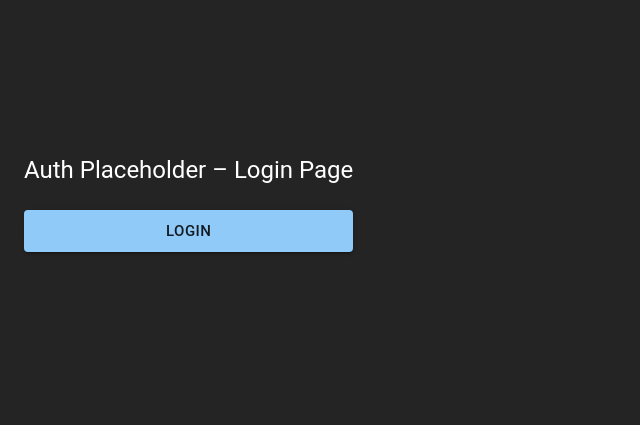
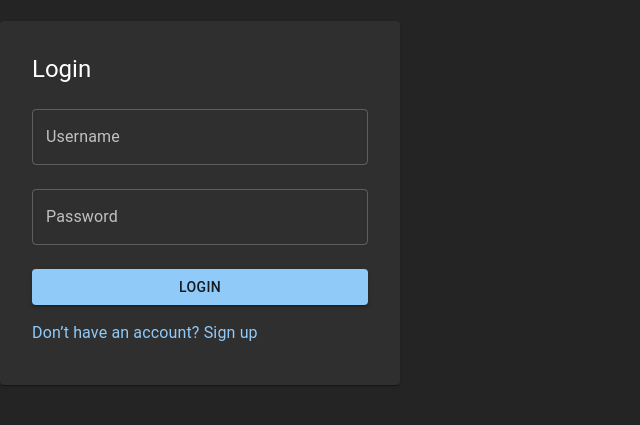
Before and after one commit to Pratik39140/naam-socha-nahi, a React (Vite) app: page /#/login in a window 1280 px wide. Shown: the part 197-622 px from the top of the page, without its empty margins (0-640 px from the left). Built offline with nearby package versions, Linux system fonts and the light colour scheme.

Commit message:
Login and Signup tested code

```diff
--- a/package.json
+++ b/package.json
@@ -17,6 +17,7 @@
     "@emotion/styled": "^11.14.1",
     "@mui/icons-material": "^7.3.7",
     "@mui/material": "^7.3.7",
+    "crypto-js": "^4.2.0",
     "react": "^19.2.0",
     "react-dom": "^19.2.0",
     "react-router-dom": "^7.12.0"
--- a/src/App.tsx
+++ b/src/App.tsx
@@ -10,6 +10,8 @@ import QueuePage from "./queue/QueuePage";
 import PaymentPage from "./payment/PaymentPage";
 import ProfilePage from "./profile/ProfilePage";
 import MainShell from "./components/MainShell";
+
+
 
 const RequireAuth: React.FC<{ children: React.ReactNode }> = ({ children }) => {
   const loggedIn = !!localStorage.getItem("logged_in");
--- a/src/auth/LoginPage.tsx
+++ b/src/auth/LoginPage.tsx
@@ -1,33 +1,87 @@
+// src/auth/LoginPage.tsx
+import React, { useState } from "react";
+import {
+  Box,
+  Card,
+  CardContent,
+  TextField,
+  Button,
+  Typography,
+  Snackbar,
+  Alert,
+  Link,
+} from "@mui/material";
+import { loginUser } from "../core/AuthLogin"; // adjust path if needed
 import { useNavigate } from "react-router-dom";
-import { Container, Stack, Typography, Button } from "@mui/material";
+import { Link as RouterLink } from "react-router-dom";
 
-const LoginPage = () => {
+const LoginPage: React.FC = () => {
+  const [username, setUsername] = useState("");
+  const [password, setPassword] = useState("");
+  const [error, setError] = useState("");
+  const [success, setSuccess] = useState(false);
   const navigate = useNavigate();
 
-  const handleLogin = () => {
-    localStorage.setItem("logged_in", "true");
-    navigate("/main/upload", { replace: true });
+  const handleSubmit = async () => {
+    if (password.length < 6) {
+      setError("Password must be at least 6 characters");
+      return;
+    }
+    const result = await loginUser(username, password);
+    if (result.success) {
+      setSuccess(true);
+      setError("");
+      // Save login state so RequireAuth sees it
+      localStorage.setItem("logged_in", "true");
+      setTimeout(() => navigate("/main/upload"), 1500); // redirect after login
+    } else {
+      setError(result.message || "Login failed");
+    }
   };
 
   return (
-    <Container
-      maxWidth="sm"
-      sx={{
-        display: 'flex',
-        alignItems: 'center',
-        justifyContent: 'center',
-        minHeight: '100vh',
-        paddingY: 4
-      }}
-    >
-      <Stack spacing={3} sx={{ width: '100%', textAlign: 'center' }}>
-        <Typography variant="h5">Auth Placeholder – Login Page</Typography>
+    <Box display="flex" justifyContent="center" alignItems="center" minHeight="100vh">
+      <Card sx={{ width: 400, p: 2 }}>
+        <CardContent>
+          <Typography variant="h5" gutterBottom>
+            Login
+          </Typography>
+          <TextField
+            fullWidth
+            label="Username"
+            margin="normal"
+            value={username}
+            onChange={(e) => setUsername(e.target.value)}
+          />
+          <TextField
+            fullWidth
+            label="Password"
+            margin="normal"
+            type="password"
+            value={password}
+            error={!!error}
+            helperText={error}
+            onChange={(e) => setPassword(e.target.value)}
+          />
+          <Button
+            fullWidth
+            variant="contained"
+            color="primary"
+            sx={{ mt: 2 }}
+            onClick={handleSubmit}
+          >
+            Login
+          </Button>
+          <Box mt={2}>
+            <Link component={RouterLink} to="/signup" underline="hover"> Don’t have an account? Sign up </Link>
+          </Box>
+        </CardContent>
+      </Card>
 
-        <Button variant="contained" onClick={handleLogin} size="large">
-          Login
-        </Button>
-      </Stack>
-    </Container>
+      <Snackbar open={success} autoHideDuration={2000} onClose={() => setSuccess(false)}>
+        <Alert severity="success">Login successful! Redirecting...</Alert>
+      </Snackbar>
+    </Box>
   );
 };
 
--- a/src/auth/SignupPage.tsx
+++ b/src/auth/SignupPage.tsx
@@ -1,13 +1,94 @@
-import React from "react";
-import { Container, Stack, Typography } from "@mui/material";
+// src/auth/SignupPage.tsx
+import React, { useState } from "react";
+import {
+  Box,
+  Card,
+  CardContent,
+  TextField,
+  Button,
+  Typography,
+  Snackbar,
+  Alert,
+  Link,
+} from "@mui/material";
+import { registerUser } from "../core/AuthSignup"; // adjust path if needed
+import { useNavigate } from "react-router-dom";
+import { Link as RouterLink } from "react-router-dom";
 
 const SignupPage: React.FC = () => {
-  return(
-    <Container maxWidth="sm" sx={{ paddingY: 4 }}>
-      <Stack spacing={2}>
-        <Typography variant="h5">Signup Placeholder</Typography>
-      </Stack>
-    </Container>
+  const [username, setUsername] = useState("");
+  const [email, setEmail] = useState("");
+  const [password, setPassword] = useState("");
+  const [error, setError] = useState("");
+  const [success, setSuccess] = useState(false);
+  const navigate = useNavigate();
+
+  const handleSubmit = async () => {
+    if (password.length < 6) {
+      setError("Password must be at least 6 characters");
+      return;
+    }
+    const result = await registerUser(username, email, password);
+    if (result.success) {
+      setSuccess(true);
+      setError("");
+      setTimeout(() => navigate("/login"), 1500);
+    } else {
+      setError(result.message || "Signup failed");
+    }
+  };
+
+  return (
+    <Box display="flex" justifyContent="center" alignItems="center" minHeight="100vh">
+      <Card sx={{ width: 400, p: 2 }}>
+        <CardContent>
+          <Typography variant="h5" gutterBottom>
+            Sign Up
+          </Typography>
+          <TextField
+            fullWidth
+            label="Username"
+            margin="normal"
+            value={username}
+            onChange={(e) => setUsername(e.target.value)}
+          />
+          <TextField
+            fullWidth
+            label="Email"
+            margin="normal"
+            type="email"
+            value={email}
+            onChange={(e) => setEmail(e.target.value)}
+          />
+          <TextField
+            fullWidth
+            label="Password"
+            margin="normal"
+            type="password"
+            value={password}
+            error={!!error}
+            helperText={error}
+            onChange={(e) => setPassword(e.target.value)}
+          />
+          <Button
+            fullWidth
+            variant="contained"
+            color="primary"
+            sx={{ mt: 2 }}
+            onClick={handleSubmit}
+          >
+            Sign Up
+          </Button>
+          <Box mt={2}>
+            <Link component={RouterLink} to="/login" underline="hover"> Already have an account? Login </Link>
+          </Box>
+        </CardContent>
+      </Card>
+
+      <Snackbar open={success} autoHideDuration={2000} onClose={() => setSuccess(false)}>
+        <Alert severity="success">Signup successful! Redirecting to login...</Alert>
+      </Snackbar>
+    </Box>
   );
 };
 
--- a/src/components/MainShell.tsx
+++ b/src/components/MainShell.tsx
@@ -22,6 +22,8 @@ const MainShell: React.FC = () => {
   const current =
     tabs.find((t) => location.pathname.startsWith(t.value))?.value ??
     "/main/upload";
+
+  const handleLogout = () => { localStorage.removeItem("logged_in"); navigate("/login"); };
 
   return (
     <Box
--- /dev/null
+++ b/src/core/AuthLogin.ts
@@ -0,0 +1,25 @@
+// src/core/AuthLogin.ts
+import CryptoJS from "crypto-js";
+
+interface AuthResponse {
+  success: boolean;
+  token?: string;
+  message?: string;
+}
+
+export const loginUser = async (
+  username: string,
+  password: string
+): Promise<AuthResponse> => {
+  try {
+    const encryptedPassword = CryptoJS.SHA256(password).toString();
+
+    if (username === "admin" && encryptedPassword) {
+      return { success: true, token: "mock-jwt-token-" + Date.now() };
+    }
+
+    return { success: false, message: "Invalid username or password" };
+  } catch {
+    return { success: false, message: "Server error during authentication" };
+  }
+};
--- /dev/null
+++ b/src/core/AuthSignup.ts
@@ -0,0 +1,26 @@
+// src/core/AuthSignup.ts
+import CryptoJS from "crypto-js";
+
+interface AuthResponse {
+  success: boolean;
+  token?: string;
+  message?: string;
+}
+
+export const registerUser = async (
+  username: string,
+  email: string,
+  password: string
+): Promise<AuthResponse> => {
+  try {
+    const encryptedPassword = CryptoJS.SHA256(password).toString();
+
+    if (username && email && encryptedPassword) {
+      return { success: true, token: "mock-registration-token-" + Date.now() };
+    }
+
+    return { success: false, message: "Invalid registration details" };
+  } catch {
+    return { success: false, message: "Server error during registration" };
+  }
+};
```
Also changed, not shown: src/core/AuthResult.ts (deleted), 1 other file (tests, documents, lock files or other folders). Lines whose indentation alone changed are shown as unchanged.
